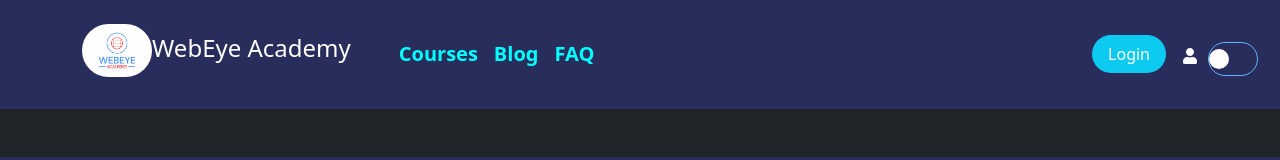
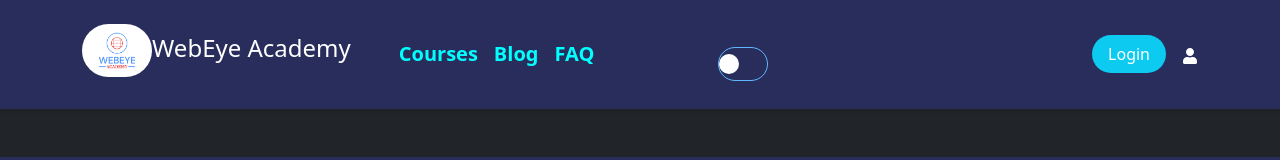
Before and after one commit to Ronnie038/webeye-academy-client, a React (Create React App) app: page / in a window 1280 px wide. Shown: the top 160 px of the page. Built offline with nearby package versions, Linux system fonts and the light colour scheme; no server answers.

Commit message:
toggle button basic style changed

```diff
--- a/src/pages/checkoutPage/Checkout.js
+++ b/src/pages/checkoutPage/Checkout.js
@@ -26,6 +26,11 @@ const Checkout = () => {
 	const handleSubmit = (e) => {
 		e.preventDefault();
 		toast.success('you have successfully purches the order');
+		navigate('/courses');
+	};
+
+	const handleCancel = () => {
+		toast.error('you have successfully cancel the purches');
 		navigate('/courses');
 	};
 
@@ -159,7 +164,9 @@ const Checkout = () => {
 								<button type='submit' className='btn btn-primary mx-1'>
 									Place Order
 								</button>
-								<button className='btn btn-primary mx-1'>Cancel Order</button>
+								<button onClick={handleCancel} className='btn btn-danger mx-1'>
+									Cancel Order
+								</button>
 							</div>
 						</div>
 					</form>
--- a/src/pages/shared/header/Header.css
+++ b/src/pages/shared/header/Header.css
@@ -6,11 +6,11 @@ a {
 	width: 15px;
 	height: 10px;
 	position: absolute;
-
+	right: 40%;
 	border: 1px solid rgb(95, 183, 255);
 	display: inline-block;
-	border-radius: 40%;
-	margin-left: 10px;
+	border-radius: 35%;
+	margin-top: 5px;
 }
 
 .dark_toggle {
--- a/src/pages/shared/header/Header.js
+++ b/src/pages/shared/header/Header.js
@@ -98,7 +98,7 @@ const Header = () => {
 							{user?.photoURL ? (
 								<NavLink style={active} to='/profile' className='ms-3'>
 									<Image
-										style={{ height: '40px', width: '40px' }}
+										style={{ height: '50px', width: '50px' }}
 										roundedCircle
 										title={user.displayName}
 										src={user.photoURL}
```
